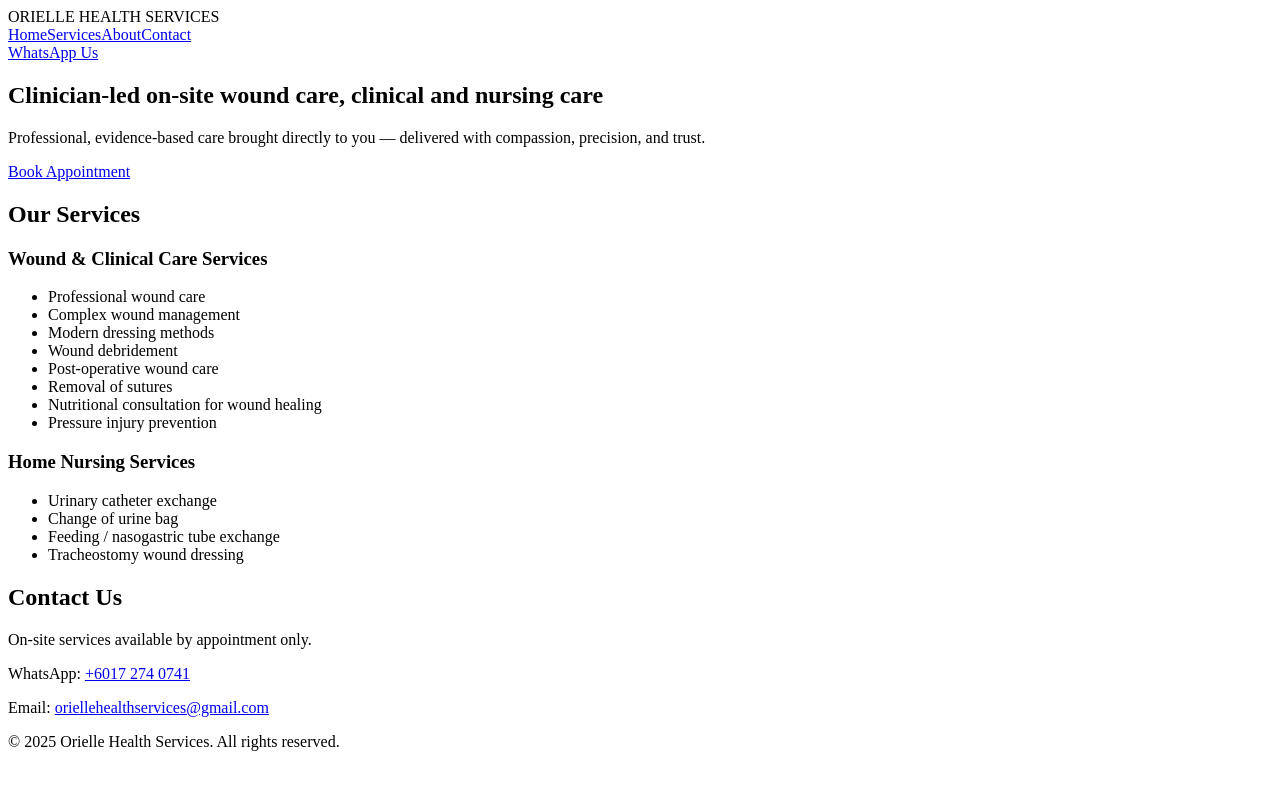
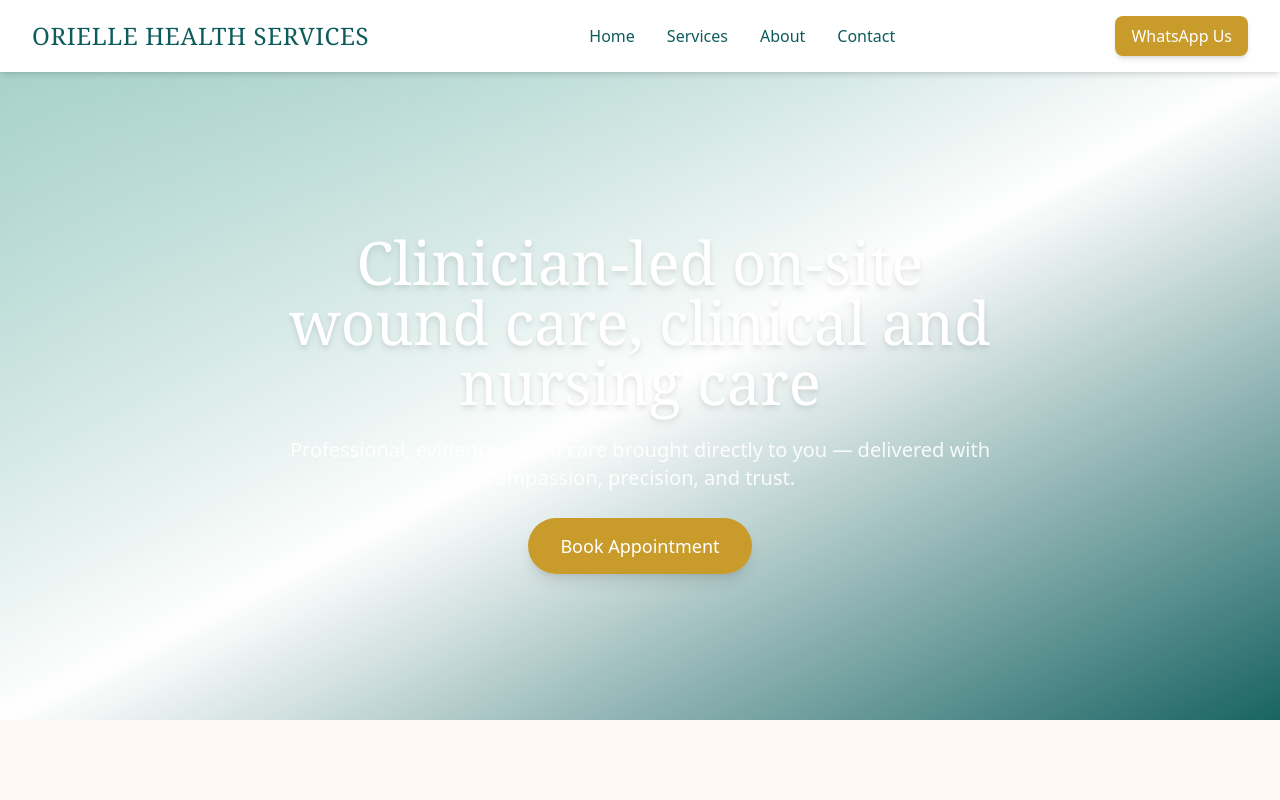
Before and after one commit to rrjayapalan/oriellehealth_verified, a Next.js app: page / in a window 1280 px wide. Shown: the top 800 px of the page. Built offline with nearby package versions, Linux system fonts and the light colour scheme.

Commit message:
Update layout.js

```diff
--- a/app/layout.js
+++ b/app/layout.js
@@ -1,12 +1,15 @@
+import "./globals.css";
+
 export const metadata = {
   title: "Orielle Health Services",
-  description: "Clinician-led on-site wound care, clinical and nursing care.",
+  description:
+    "Clinician-led on-site wound care, clinical and nursing care."
 };
 
 export default function RootLayout({ children }) {
   return (
     <html lang="en">
-      <body>{children}</body>
+      <body className="bg-ivory text-teal">{children}</body>
     </html>
   );
 }
```
